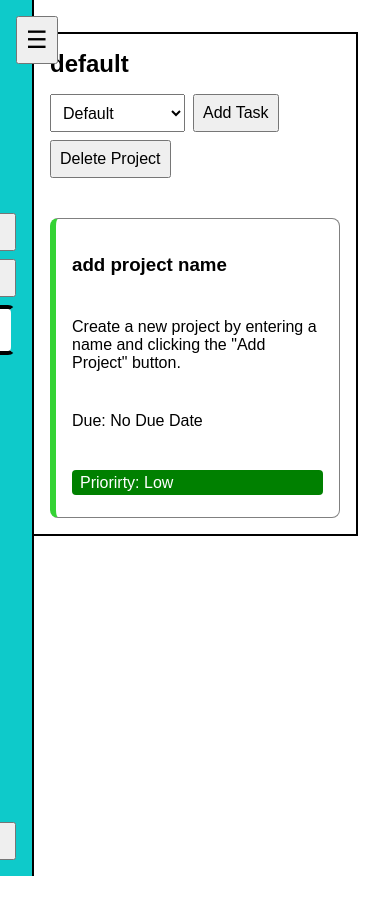
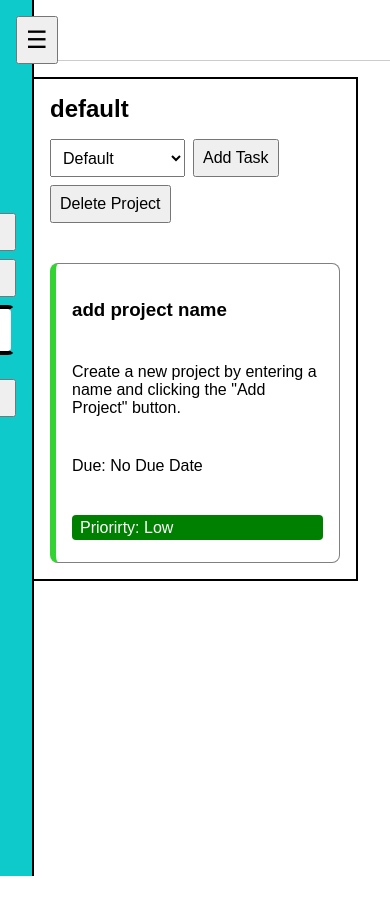
Before and after one commit to Katusyo/todo-list, a website built with webpack: page src/template.html in a window 390 px wide. Before the commit the page ends 844 px from the top, so only its background shows below. Built offline with nearby package versions, Linux system fonts and the light colour scheme.

Commit message:
Progress of todo list project
+ included scrollable sidebar
+ sidebar menu close/open bar button
+ adjust position of hamburger button
+ cards change size depending on mobile

```diff
--- a/src/style.css
+++ b/src/style.css
@@ -162,10 +162,14 @@ button {
     padding: 1rem;
     border-right: 2px solid black;
     background-color: #0ecaca;
+    overflow-y: auto;
 }
 
 #menu-btn{
     display: none;
+    position: fixed;
+    top: 1rem;
+    left: 1rem;
 }
 
 @media (max-width: 768px) {
@@ -190,6 +194,7 @@ button {
 
         transition: left 0.3s ease;
         z-index: 1000;
+        overflow-y:auto
     }
 
     #sidebar.open {
@@ -220,6 +225,17 @@ button {
 
     .todo-card {
         max-width: 100%;
+        max-width: none;
+    }
+
+    #content {
+        padding: 1rem;
+    }
+}
+
+@media (max-width: 768px) {
+    #content {
+        padding-top: 4rem;
     }
 }
 
@@ -280,7 +296,9 @@ button {
 }
 
 .add-project-btn {
-    margin-top: auto;
+    margin-top: 1rem;
+    bottom: 1rem;
+    position: sticky;
 }
 
 .project-actions {
@@ -318,3 +336,21 @@ button {
 .sidebar-header h2 {
     margin: 0.5rem 0;
 }
+
+#mobile-header {
+    display: none;
+}
+
+@media (max-width: 768px) {
+    #mobile-header {
+        display: flex;
+        align-items: center;
+        height: 60px;
+        padding: 0 1rem;
+        border-bottom: 1px solid #ccc;
+    }
+
+    #content {
+        padding-top: 1rem;
+    }
+}
--- a/src/template.html
+++ b/src/template.html
@@ -6,8 +6,10 @@
     <title>VP Todo List</title>
 </head>
 <body>
+    <div id="mobile-header">
+        <button id="menu-btn">☰</button>
+    </div>
     <div id="container">
-        <button id="menu-btn">☰</button>
         <div id="sidebar"></div>
 
         <div id="content"></div>
```
Also changed, not shown: dist/index.html, dist/main.js.
